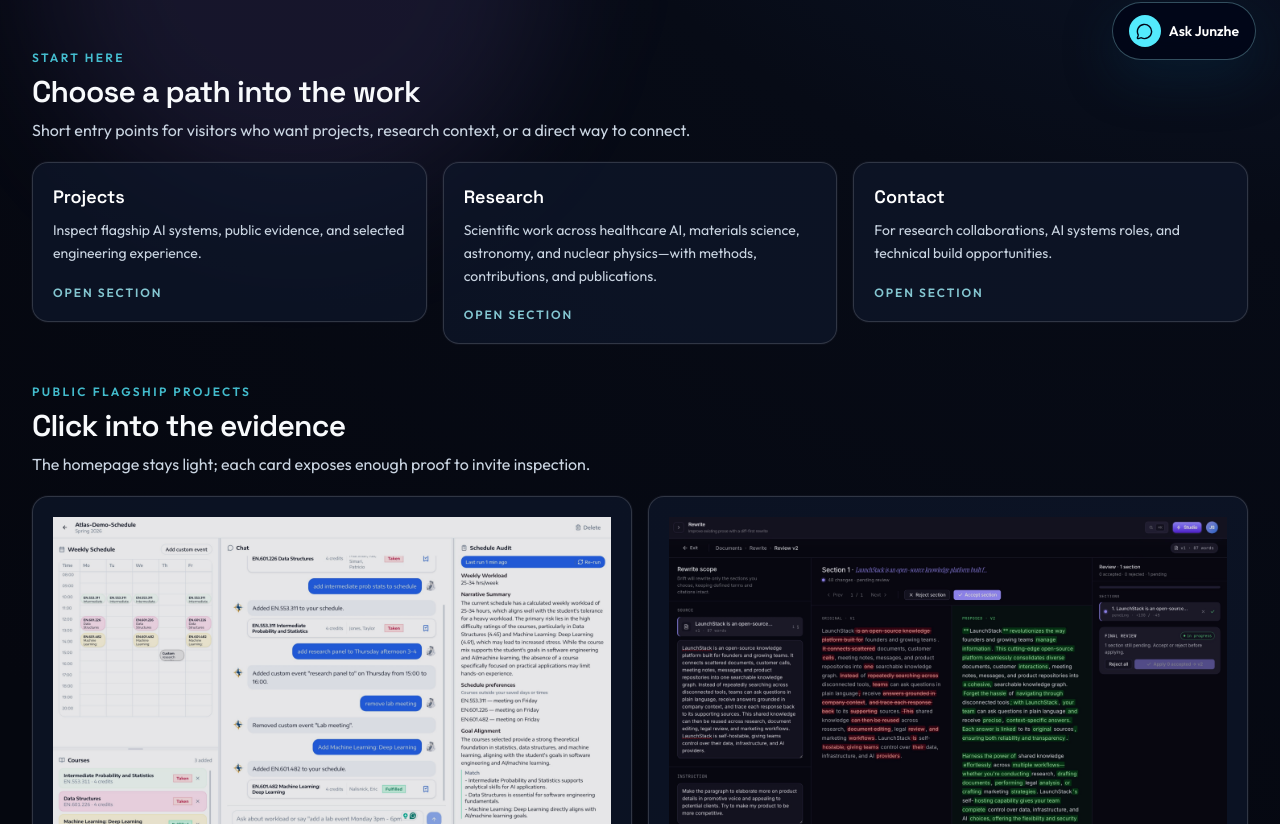
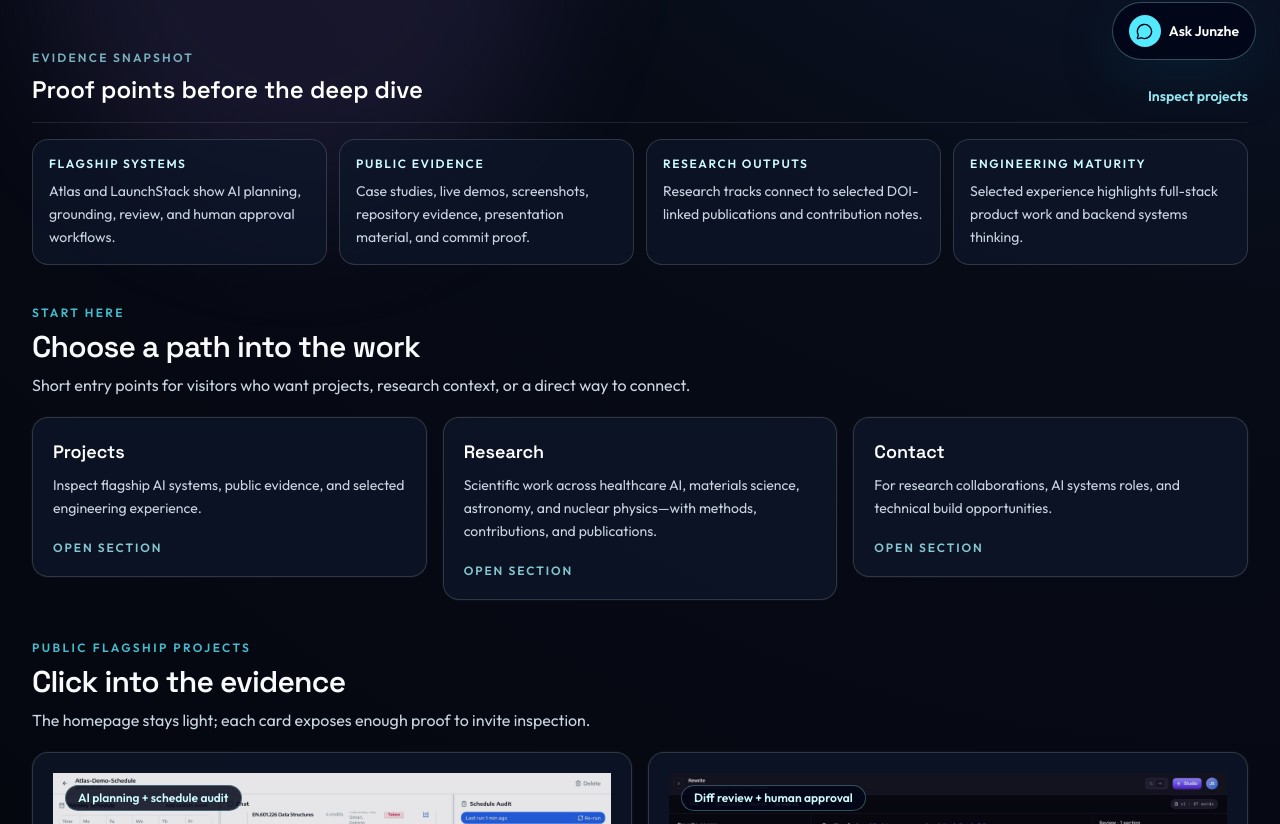
Before and after one commit to JunzheShi0702/personal-website, a React (Vite) app in the folder client/: page / in a window 1280 px wide. Shown: the part 716-1540 px from the top of the page. Built offline with nearby package versions, Linux system fonts and the light colour scheme.

Commit message:
redesign uiux

```diff
--- a/client/src/content/siteContent.ts
+++ b/client/src/content/siteContent.ts
@@ -34,13 +34,13 @@ export type FlagshipProject = {
   evidence: string[]
   links: ProjectLink[]
   heroImage: string
+  heroLabel: string
   previewImages: string[]
 }
 
 export type EngineeringExperience = {
   title: string
   context: string
-  publicStatus: string
   focus: string[]
   skills: string[]
   nextDetails: string[]
@@ -93,6 +93,7 @@ export const flagshipProjects: FlagshipProject[] = [
       '/screenshots/atlas-proof-1-weekly-calendar.jpeg',
     ],
     heroImage: '/screenshots/atlas-proof-4-schedule-audit.jpeg',
+    heroLabel: 'AI planning + schedule audit',
   },
   {
     title: 'LaunchStack',
@@ -120,6 +121,7 @@ export const flagshipProjects: FlagshipProject[] = [
       '/screenshots/pdr-proof-2-results.app.jpeg',
     ],
     heroImage: '/screenshots/pdr-proof-1-diff.app.jpeg',
+    heroLabel: 'Diff review + human approval',
   },
 ]
 
@@ -127,9 +129,7 @@ export const engineeringExperience: EngineeringExperience[] = [
   {
     title: 'ReferMe',
     context:
-      'Selected engineering experience. Public repository, deployment, screenshots, and benchmarks are not available in this website repo.',
-    publicStatus:
-      'No public repository, demo, screenshot, or benchmark is shown because none is available in this website repo.',
+      'Selected engineering experience focused on product workflow design and full-stack implementation.',
     focus: ['Product engineering', 'User workflow design', 'Full-stack implementation'],
     skills: ['System decomposition', 'User-facing flow design', 'Practical delivery'],
     nextDetails: ['Context', 'Tech stack', 'My contributions', 'Engineering challenges'],
@@ -137,9 +137,7 @@ export const engineeringExperience: EngineeringExperience[] = [
   {
     title: 'Go Microservices',
     context:
-      'Selected systems engineering experience. Public repository, deployment, screenshots, and benchmarks are not available in this website repo.',
-    publicStatus:
-      'No public repository, demo, screenshot, or benchmark is shown because none is available in this website repo.',
+      'Selected systems engineering experience focused on service boundaries, backend architecture, and operational thinking.',
     focus: ['Service architecture', 'Backend systems', 'Operational thinking'],
     skills: ['Go', 'Microservice boundaries', 'API design'],
     nextDetails: ['Architecture', 'Tech stack', 'My contributions', 'Lessons learned'],
--- a/client/src/pages/HomePage.tsx
+++ b/client/src/pages/HomePage.tsx
@@ -34,9 +34,28 @@ const stagger = {
   }),
 }
 
+const evidenceSnapshot = [
+  {
+    label: 'Flagship systems',
+    value: 'Atlas and LaunchStack show AI planning, grounding, review, and human approval workflows.',
+  },
+  {
+    label: 'Public evidence',
+    value: 'Case studies, live demos, screenshots, repository evidence, presentation material, and commit proof.',
+  },
+  {
+    label: 'Research outputs',
+    value: 'Research tracks connect to selected DOI-linked publications and contribution notes.',
+  },
+  {
+    label: 'Engineering maturity',
+    value: 'Selected experience highlights full-stack product work and backend systems thinking.',
+  },
+]
+
 function ProjectAction({ link }: { link: ProjectLink }) {
   const className =
-    'inline-flex items-center gap-1.5 text-xs font-semibold text-cyan-200 transition hover:text-cyan-50'
+    'inline-flex items-center gap-1.5 rounded-full border border-white/15 px-3 py-1.5 text-xs font-semibold text-cyan-100 transition hover:border-cyan-200/60 hover:bg-cyan-200/10 hover:text-white'
 
   if (link.external) {
     return (
@@ -189,6 +208,40 @@ export function HomePage() {
         </div>
       </section>
 
+      <section className="space-y-4">
+        <div className="flex flex-col gap-2 border-b border-white/10 pb-4 md:flex-row md:items-end md:justify-between">
+          <div>
+            <p className="text-xs font-semibold uppercase tracking-[0.18em] text-cyan-200/70">
+              Evidence Snapshot
+            </p>
+            <h2 className="mt-2 text-2xl font-semibold text-white">
+              Proof points before the deep dive
+            </h2>
+          </div>
+          <Link
+            to="/projects"
+            className="text-sm font-semibold text-cyan-200 transition hover:text-cyan-100"
+          >
+            Inspect projects
+          </Link>
+        </div>
+        <div className="grid gap-3 md:grid-cols-2 xl:grid-cols-4">
+          {evidenceSnapshot.map((item) => (
+            <article
+              key={item.label}
+              className="rounded-2xl border border-white/15 bg-slate-900/65 p-4"
+            >
+              <p className="text-xs font-semibold uppercase tracking-[0.14em] text-cyan-100">
+                {item.label}
+              </p>
+              <p className="mt-2 text-sm leading-relaxed text-slate-300">
+                {item.value}
+              </p>
+            </article>
+          ))}
+        </div>
+      </section>
+
       <section className="space-y-5">
         <SectionTitle
           eyebrow="Start Here"
@@ -229,12 +282,15 @@ export function HomePage() {
         <div className="grid gap-4 md:grid-cols-2">
           {flagshipProjects.map((project) => (
             <BentoCard key={project.title} className="overflow-hidden p-0">
-              <div className="aspect-[16/9] overflow-hidden border-b border-white/10 bg-slate-950">
+              <div className="relative aspect-[16/9] overflow-hidden border-b border-white/10 bg-slate-950">
                 <img
                   src={project.heroImage}
                   alt=""
                   className="h-full w-full object-cover object-top opacity-90 transition duration-500 group-hover:scale-[1.02] group-hover:opacity-100"
                 />
+                <div className="absolute left-3 top-3 rounded-full border border-cyan-200/30 bg-slate-950/85 px-3 py-1 text-xs font-semibold text-cyan-100">
+                  {project.heroLabel}
+                </div>
               </div>
               <div className="p-5">
                 <p className="text-xs uppercase tracking-[0.16em] text-cyan-200/80">
--- a/client/src/pages/ProjectsPage.tsx
+++ b/client/src/pages/ProjectsPage.tsx
@@ -38,8 +38,7 @@ export function ProjectsPage() {
         </h1>
         <p className="mt-5 max-w-3xl text-base leading-relaxed text-slate-300 md:text-lg">
           Start with the public flagship systems, then scan selected engineering
-          experience that demonstrates implementation maturity without pretending
-          private work has public artifacts.
+          experience that demonstrates implementation maturity and systems judgment.
         </p>
         <div className="mt-7 flex flex-wrap gap-3">
           <a
@@ -61,18 +60,21 @@ export function ProjectsPage() {
         <SectionTitle
           eyebrow="Public Flagship Projects"
           title="Built systems with visible evidence"
-          subtitle="These are the strongest public work samples. Each card gives several ways to inspect the project before opening the full case study."
+          subtitle="These are the strongest public projects. Each card gives several ways to inspect the system before opening the full case study."
         />
 
         <div className="grid gap-5 lg:grid-cols-2">
           {flagshipProjects.map((project) => (
             <BentoCard key={project.title} className="overflow-hidden p-0">
-              <div className="aspect-[16/9] overflow-hidden border-b border-white/10 bg-slate-950">
+              <div className="relative aspect-[16/9] overflow-hidden border-b border-white/10 bg-slate-950">
                 <img
                   src={project.heroImage}
                   alt=""
                   className="h-full w-full object-cover object-top opacity-90 transition duration-500 group-hover:scale-[1.02] group-hover:opacity-100"
                 />
+                <div className="absolute left-4 top-4 rounded-full border border-cyan-200/30 bg-slate-950/85 px-3 py-1 text-xs font-semibold text-cyan-100">
+                  {project.heroLabel}
+                </div>
               </div>
               <div className="p-5 md:p-6">
                 <p className="text-xs font-semibold uppercase tracking-[0.16em] text-cyan-200/70">
@@ -136,7 +138,7 @@ export function ProjectsPage() {
         <SectionTitle
           eyebrow="Selected Engineering Experience"
           title="Engineering maturity with clear evidence boundaries"
-          subtitle="These entries are intentionally framed as experience. They do not show repo/demo/screenshot links because no public artifacts are available in this repo."
+          subtitle="These entries are framed as engineering experience: context, architecture, contributions, and skills demonstrated."
         />
 
         <div className="grid gap-4 lg:grid-cols-2">
@@ -153,9 +155,6 @@ export function ProjectsPage() {
               </h2>
               <p className="mt-3 text-sm leading-relaxed text-slate-300">
                 {project.context}
-              </p>
-              <p className="mt-3 rounded-2xl border border-amber-200/15 bg-amber-200/10 px-4 py-3 text-xs leading-relaxed text-amber-100/90">
-                {project.publicStatus}
               </p>
 
               <div className="mt-5 grid gap-3 sm:grid-cols-2">
--- a/client/src/pages/ResearchPage.tsx
+++ b/client/src/pages/ResearchPage.tsx
@@ -23,19 +23,19 @@ const researchSnapshot = [
       'Healthcare AI research support focused on evidence review, cohort planning, patient safety, and responsible clinical AI framing.',
   },
   {
+    label: 'Completed outputs',
+    value:
+      'Selected publication entries below include venue, year, DOI, context, and contribution notes.',
+  },
+  {
+    label: 'AI systems direction',
+    value:
+      'Current portfolio projects connect research thinking to grounding, decision support, human review, and evaluation.',
+  },
+  {
     label: 'Quantitative foundation',
     value:
       'Earlier research work spans materials science, exoplanet transit modeling, and subatomic physics simulation.',
-  },
-  {
-    label: 'Public evidence',
-    value:
-      'Selected publications include DOI links and contribution notes connected to the research tracks below.',
-  },
-  {
-    label: 'Method pattern',
-    value:
-      'Model the domain, interrogate assumptions, then communicate methods and evidence provenance clearly.',
   },
 ]
 
@@ -103,7 +103,7 @@ export function ResearchPage() {
               Research snapshot
             </p>
             <h2 className="mt-2 text-2xl font-semibold text-white">
-              Concrete evidence behind the research direction
+              Evidence behind the research direction
             </h2>
           </div>
           <div className="flex flex-wrap gap-2">
@@ -141,6 +141,10 @@ export function ResearchPage() {
         <div className="rounded-3xl border border-white/15 bg-slate-950/70 p-5 md:p-6">
           <p className="text-xs font-semibold uppercase tracking-[0.16em] text-violet-200/70">
             Research domains
+          </p>
+          <p className="mt-2 max-w-3xl text-sm leading-relaxed text-slate-400">
+            The timeline separates current research support from completed
+            research experiences and published outputs already present on this site.
           </p>
           <div className="mt-4 grid gap-3 md:grid-cols-2">
             {researchTracks.map((track) => (
```
